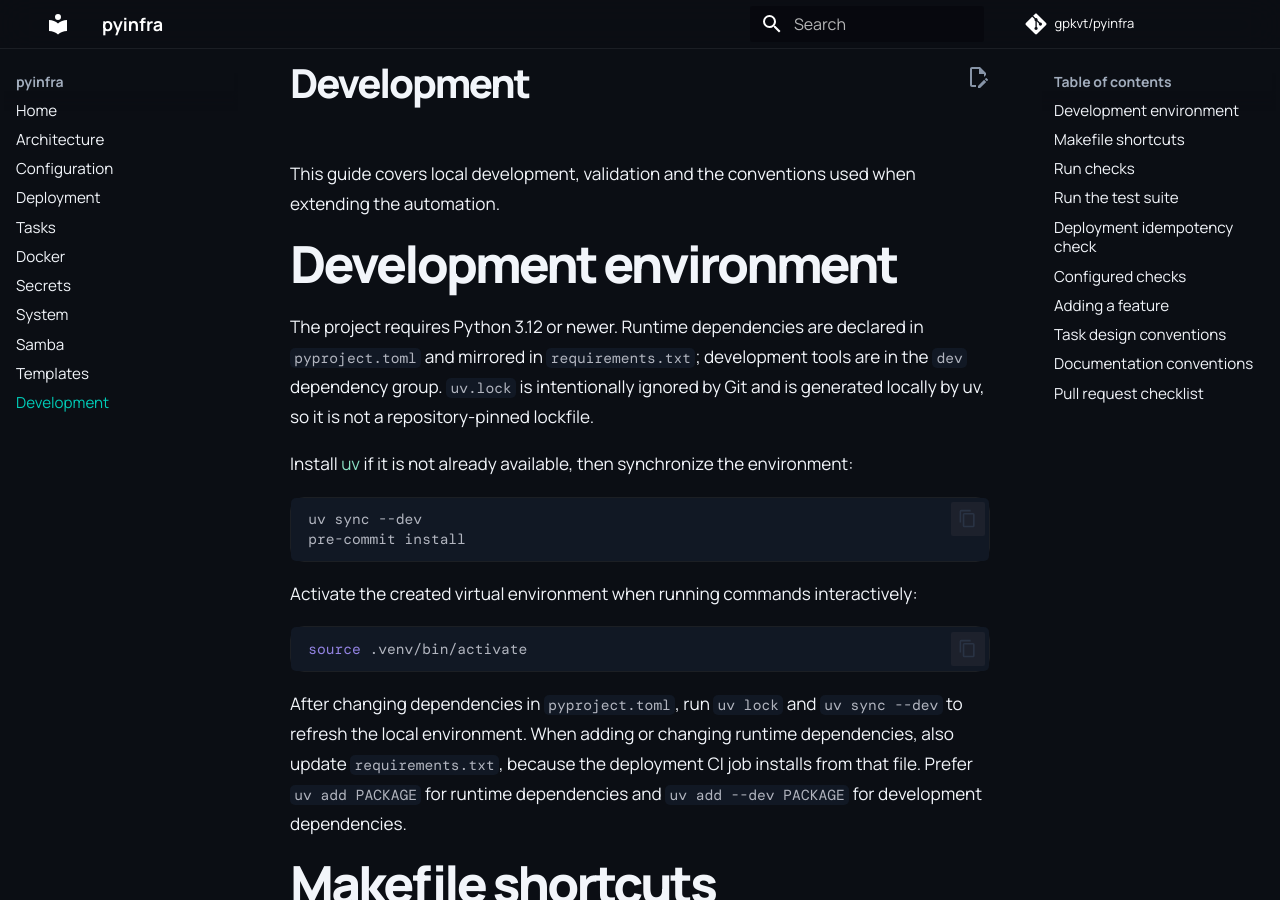
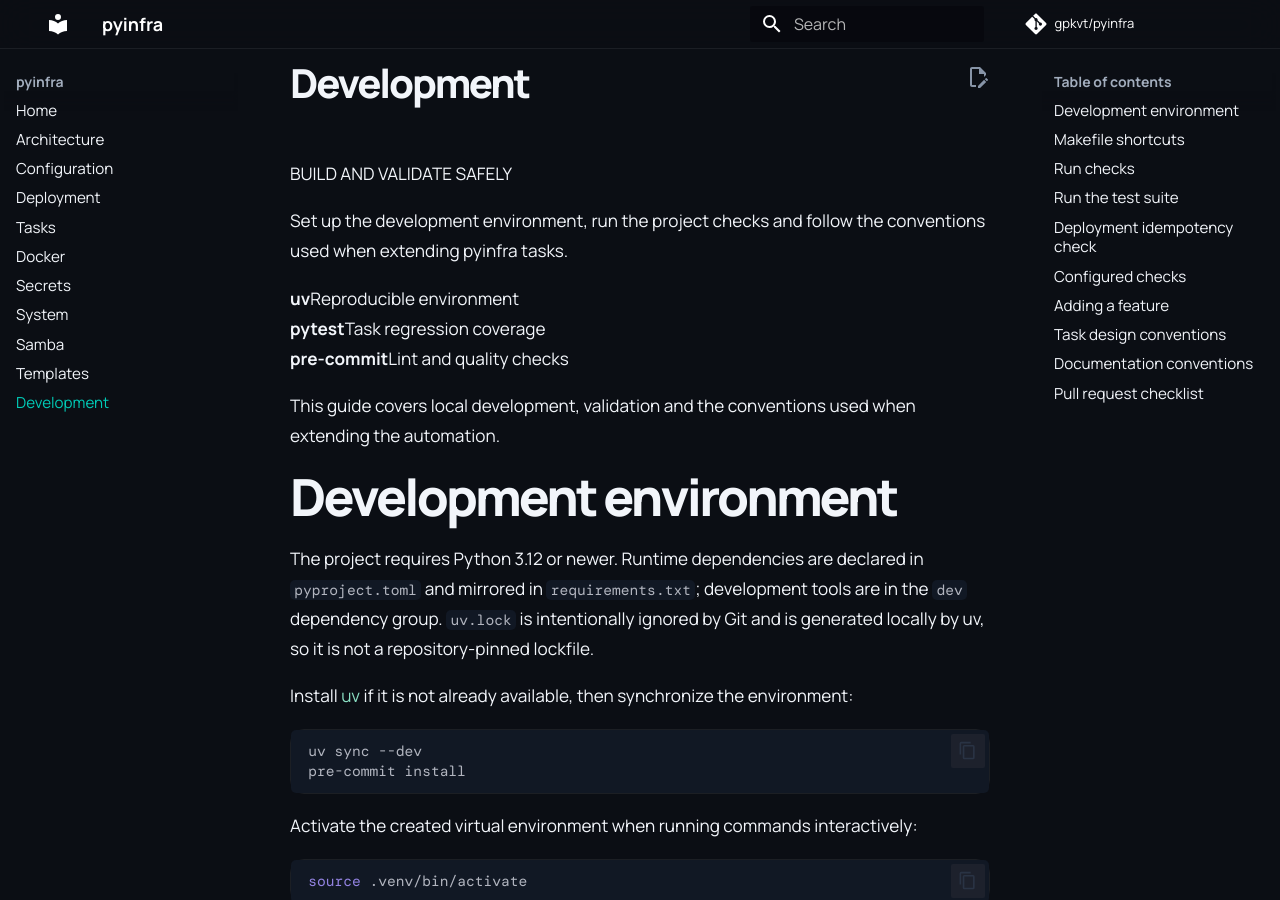
Before and after one commit to gpkvt/pyinfra, an MkDocs documentation site: the page built from docs/development.md, in a window 1280 px wide and 900 px high. Built offline with MkDocs 1.6.1 and Material for MkDocs 9.7.7, drawn with Linux system fonts in a browser that asks for light colours; comment, search, counter and statistics services are not loaded.

Commit message:
docs: add development page introduction

```diff
--- a/docs/development.md
+++ b/docs/development.md
@@ -1,4 +1,17 @@
 # Development
+
+<div class="page-intro" markdown>
+  <div class="page-intro-copy">
+    <span class="page-eyebrow">BUILD AND VALIDATE SAFELY</span>
+    <p class="page-lead">Set up the development environment, run the project checks and follow the conventions used when extending pyinfra tasks.</p>
+  </div>
+  <div class="page-intro-grid">
+  <div class="page-intro-item"><strong>uv</strong><span>Reproducible environment</span></div>
+  <div class="page-intro-item"><strong>pytest</strong><span>Task regression coverage</span></div>
+  <div class="page-intro-item"><strong>pre-commit</strong><span>Lint and quality checks</span></div>
+  </div>
+</div>
+
 
 This guide covers local development, validation and the conventions used when extending the automation.
 
```
